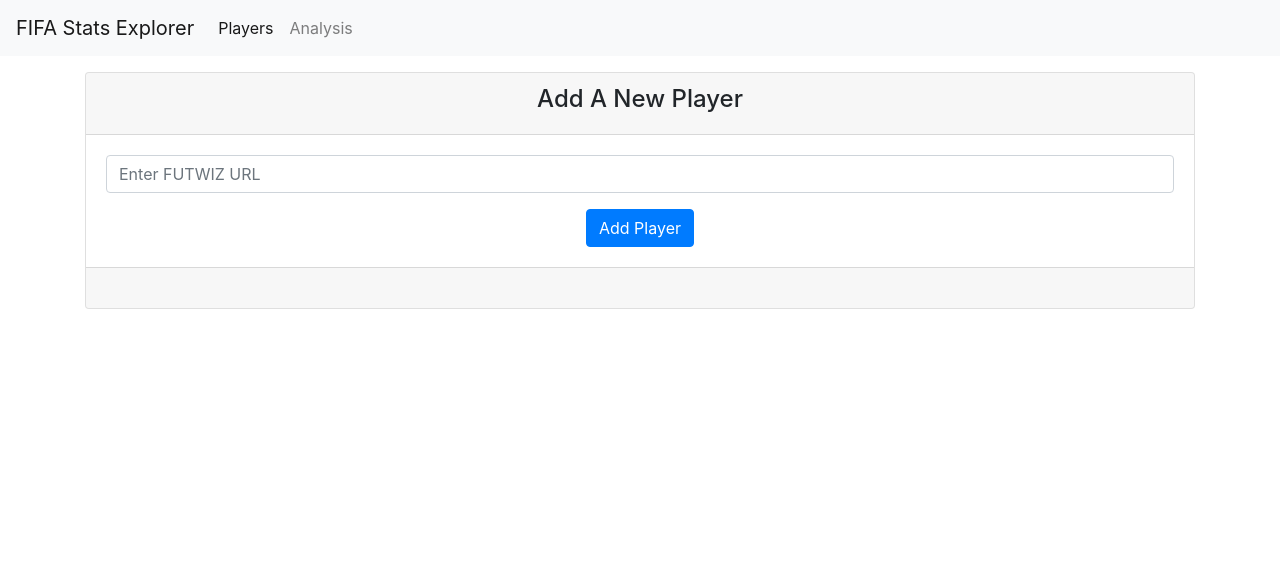
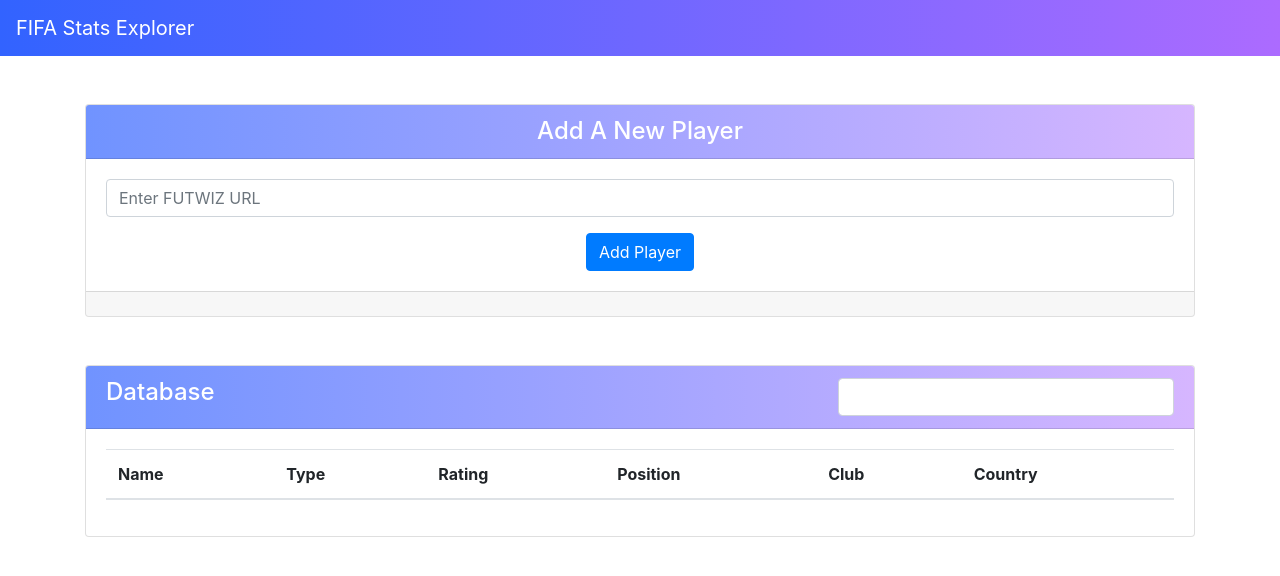
Before and after one commit to lukedavoli/FIFA_Stats_Explorer, a Flask app: page / in a window 1280 px wide. Shown: the top 576 px of the page. Run offline with Flask 2, Linux system fonts and the light colour scheme; lists and menus that the app fills with data are empty; some libraries are stand-ins or nearby versions.

Commit message:
UI updates, database table and GET players by name route

```diff
--- a/FSE/fse/routes.py
+++ b/FSE/fse/routes.py
@@ -35,7 +35,6 @@ Returns:
 @app.route('/add-player', methods=['POST'])
 def add_player():
     request_data = request.json
-
     try:
         dict_player = scrape_player(request_data['url'])
         status = 200
@@ -48,3 +47,12 @@ def add_player():
         print(traceback.format_exc())
     response = Response(response_data, status=status, mimetype='application/json')
     return response
+
+
+@app.route('/players/name/<string:name>', methods=['GET'])
+def get_players_byname(name):
+    players = dao.get_players_byname(name)
+    response_data = json.dumps(players)
+    status = 200
+    response = Response(response_data, status=status, mimetype='application/json')
+    return response
--- a/FSE/fse/static/css/main.css
+++ b/FSE/fse/static/css/main.css
@@ -1,6 +1,28 @@
-/****************************
-Database update status styles
-****************************/
+/*******************************
+        Bootstrap Overrides
+*******************************/
+.card-header-text{
+    margin-bottom: 0;
+    color: white;
+}
+
+.card-header {
+    background: rgb(112,147,255);
+    background: linear-gradient(90deg, rgba(112,147,255,1) 0%, rgba(214,182,255,1) 100%);
+}
+
+.navbar {
+    background: rgb(50,99,255);
+    background: linear-gradient(90deg, rgba(50,99,255,1) 0%, rgba(172,107,255,1) 100%);
+}
+
+/***********************************
+    Database update status styles
+***********************************/
+#requestStatus{
+    margin-bottom: 0;
+}
+
 .inprogress {
     color: #be9c00;
 }
--- a/FSE/fse/templates/base.html
+++ b/FSE/fse/templates/base.html
@@ -7,21 +7,8 @@
     {% block head %} {% endblock %}
 </head>
 <body>
-
-    <!---------------------------- NAVBAR ------------------------------------>
-    <nav class="navbar navbar-expand-lg navbar-light bg-light">
+    <nav class="navbar navbar-expand-lg navbar-dark bg-dark">
         <a class="navbar-brand" href="localhost:8000">FIFA Stats Explorer</a>
-
-        <div class="collapse navbar-collapse" id="navbarNav">
-            <ul class="navbar-nav">
-                <li class="nav-item active"><a class="nav-link" href="localhost:8000">Players</a></li>
-                <li class="nav-item"><a class="nav-link" href="localhost:8000/analysis">Analysis</a></li>
-            </ul>
-        </div>
-
-        <button class="navbar-toggler" type="button" data-toggle="collapse" data-target="#navbarNav" aria-controls="navbarNav" aria-expanded="false" aria-label="Toggle navigation">
-            <span class="navbar-toggler-icon"></span>
-        </button>
     </nav>
 
     <div class="container">
--- a/FSE/fse/templates/index.html
+++ b/FSE/fse/templates/index.html
@@ -11,10 +11,10 @@
         <!-- SEARCH PLAYERS -->
     </div>
 </div>
-<div class="row">
-    <div class="mt-3 col">
+<div class="mt-5 mb-5 row">
+    <div class=" col">
         <div class="card text-center">
-            <div class="card-header"><h4>Add A New Player</h4></div>
+            <div class="card-header"><h4 class="card-header-text">Add A New Player</h4></div>
             <div class="card-body">
                 <form id="addPlayerForm">
                     <div class="form-group">
@@ -29,9 +29,37 @@
         </div>
     </div>
 </div>
-<div class="row">
+<div class="mt-5 mb-5 row">
     <div class="col">
-
+        <div class="card">
+            <div class="card-header">
+                <div class="row">
+                    <div class="col-8">
+                        <h4 class="card-header-text">Database</h4>
+                    </div>
+                    <div class="col-4">
+                        <input type="text" class="form-control" id="dbSearch">
+                    </div>
+                </div>
+            </div>
+            <div class="card-body">
+                <table class="table table-hover">
+                    <thead>
+                        <tr>
+                            <th scope='col'>Name</th>
+                            <th scope='col'>Type</th>
+                            <th scope='col'>Rating</th>
+                            <th scope='col'>Position</th>
+                            <th scope='col'>Club</th>
+                            <th scope='col'>Country</th>
+                        </tr>
+                    </thead>
+                    <tbody>
+                        <!-- Fill table rows with Asynchronous Javascript GET request -->
+                    </tbody>
+                </table>
+            </div>
+        </div>
     </div>
 </div>
 
```
Also changed, not shown: FSE/fse/dao.py (+20 -4 lines).
